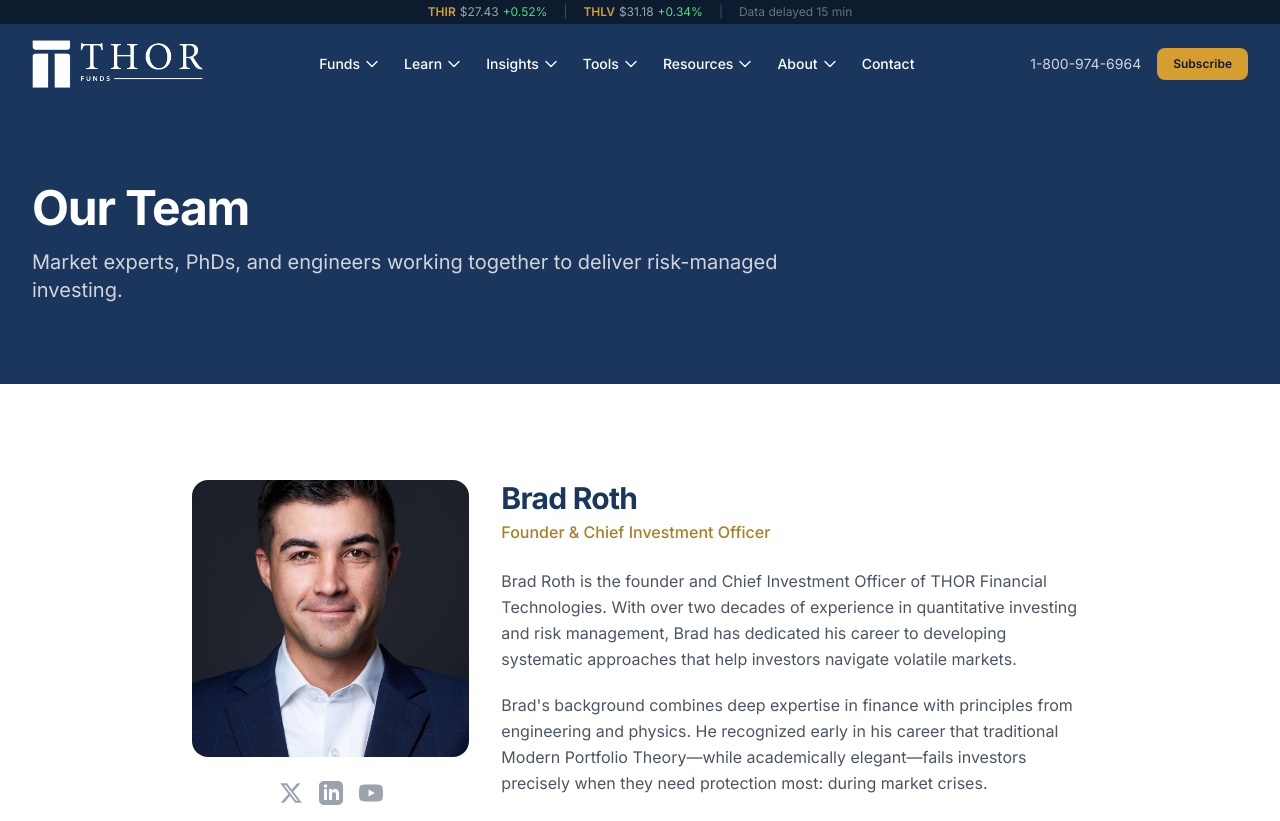
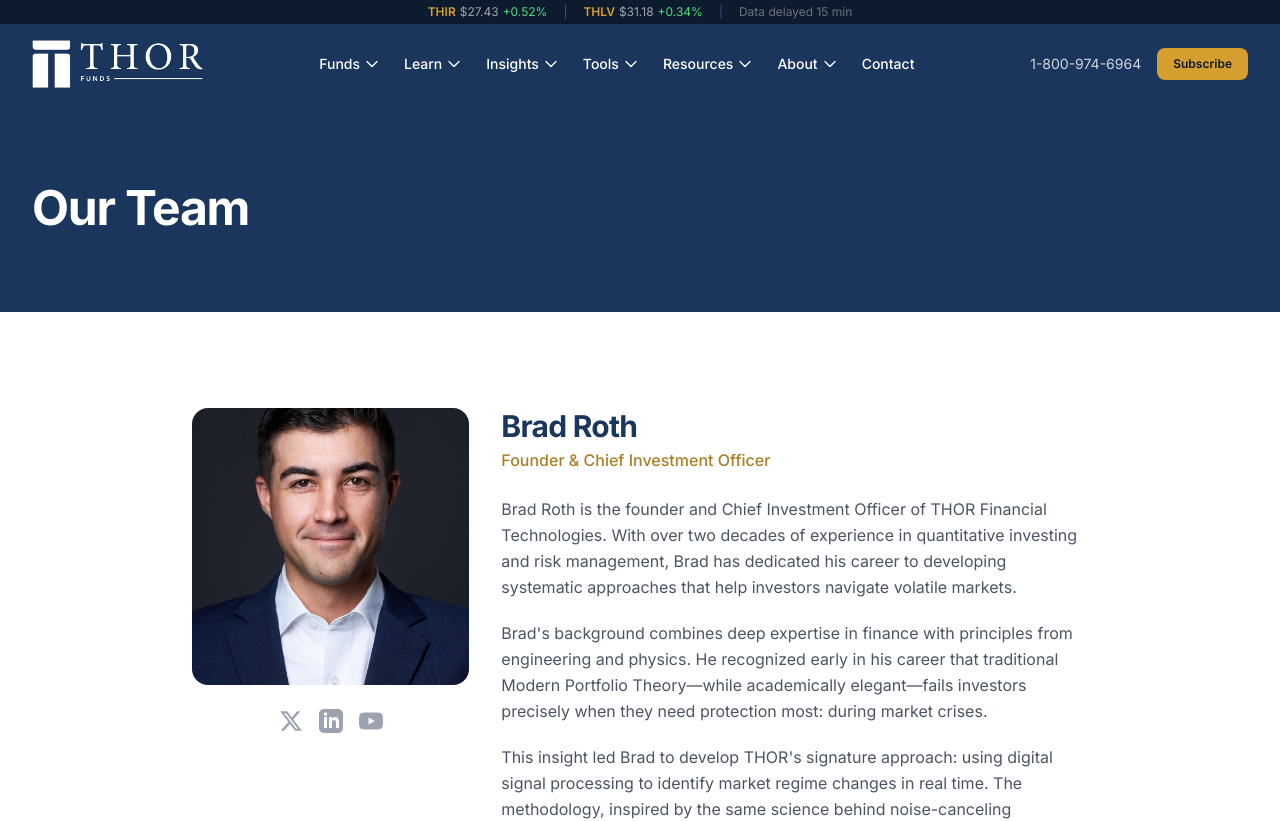
Before and after one commit to bradleyroth1688/thorfunds-new, a Next.js app: page /team in a window 1280 px wide. Shown: the top 821 px of the page. Built offline with nearby package versions, Linux system fonts and the light colour scheme.

Commit message:
Remove subtitle from team page hero

```diff
--- a/src/app/team/page.tsx
+++ b/src/app/team/page.tsx
@@ -15,9 +15,6 @@
         <div className="container-wide">
           <div className="max-w-3xl">
             <h1 className="text-4xl lg:text-5xl font-bold text-white">Our Team</h1>
-            <p className="mt-4 text-xl text-gray-300">
-              Market experts, PhDs, and engineers working together to deliver risk-managed investing.
-            </p>
           </div>
         </div>
       </section>
```
